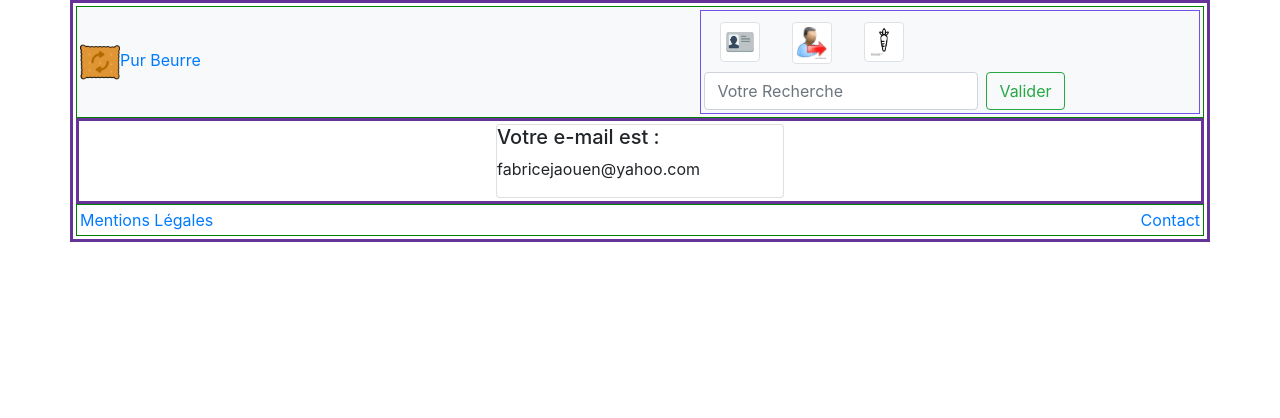
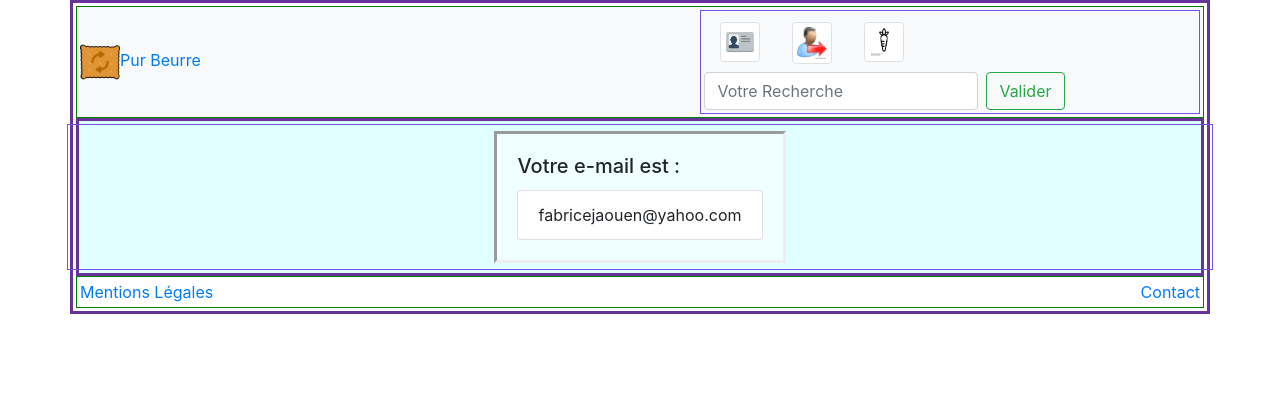
Before and after one commit to Fabrice-64/OC_Project_8, a Django app: page /customer/personal_infos/ in a window 1280 px wide. Shown: the top 418 px of the page. Run offline with Django 3.2, Linux system fonts and the light colour scheme; a user stored in the database is signed in; parts of the project's set-up code (start-up, migrations or seed data) failed here and were passed over.

Commit message:
Harmonize CSS for the website

```diff
--- a/papounet_diet/customer/templates/customer/personal_infos.html
+++ b/papounet_diet/customer/templates/customer/personal_infos.html
@@ -1,10 +1,16 @@
 {% extends "./base.html" %}
 
 {% block content %}
-<div class="container" id="centered-box">
-    <div class="card" style="width: 18rem;">
-        <h5>Votre e-mail est : </h5>
-        <p>{{ request.user.email }}</p>
+<div class="container" style="background-color: lightcyan;">
+    <div class="row d-flex justify-content-center">
+        <div class="card-deck" style="background-color: azure;">
+            <div class="card-body">
+                <h5 class="card-title">Votre e-mail est :</h5>
+                <ul class="list-group">
+                    <li class="list-group-item">{{ request.user.email }}</li>
+                </ul>
+            </div>
+        </div>
     </div>
 </div>
 
--- a/papounet_diet/customer/templates/customer/register.html
+++ b/papounet_diet/customer/templates/customer/register.html
@@ -3,11 +3,15 @@
 {% block title %}  Création de Compte {% endblock %}
 
 {% block content %}
+<div class="container" style="background-color: lightcyan;">
+    <div class="row d-flex justify-content-center">
         <h1> Création d'un compte utilisateur </h1>
         <form method="post">
             {{ user_form.as_p }}
             {% csrf_token %}
             <p><input type="submit" value="Créer mon Compte"></p>
         </form>
+    </div>
+</div>
 
 {% endblock %}
--- a/papounet_diet/food_items/templates/food_items/search_results.html
+++ b/papounet_diet/food_items/templates/food_items/search_results.html
@@ -20,12 +20,12 @@
     <h3 class="search_results">
         <p class="text-center" id="announce_results">Voici les résultats :</p>
     </h3>
-    <div class="container">
+    <div class="container" style="background-color: lightcyan;">
         <div class="row align-items-start">
         {% for result in search_results %}
 
             <div class="col-md-4 col-6">
-                <div class="card-deck bg-light m-3">
+                <div class="card-deck">
                     <div class="card-img-top">
                         <a href="{% url 'food_items:product_details' result.code %}" id="{{result.code}}">
                                 <img class="img-in-card" src='{{ result.image_url }}'
--- a/papounet_diet/static/style_sheet.css
+++ b/papounet_diet/static/style_sheet.css
@@ -14,15 +14,19 @@
     border: 1px solid green;
   padding: 3px;
 }
+.card-deck{
+    margin: 3px;
+    border-style: inset;
+}
 .card-img{
     opacity: 0.3;
 }
 #centered-box{
-    justify-content: center;
-    display: inline-flex;
+    text-align: center;
 }
 .card-img-top{
     text-align: center;
+    position: relative;
 
 }
 .nutrition-circle {
```
Also changed, not shown: papounet_diet/customer/templates/customer/login.html (+9 -1 lines), papounet_diet/food_items/templates/food_items/details_snippet.html (+15 -9 lines), papounet_diet/food_items/templates/food_items/favorite_details.html (+7 -3 lines), papounet_diet/food_items/templates/food_items/favorites.html (+16 -7 lines), papounet_diet/food_items/templates/food_items/product_details.html (+12 -6 lines), papounet_diet/papounet_diet/tests.py (+6 -8 lines), 2 other files. Lines whose indentation alone changed are shown as unchanged.
